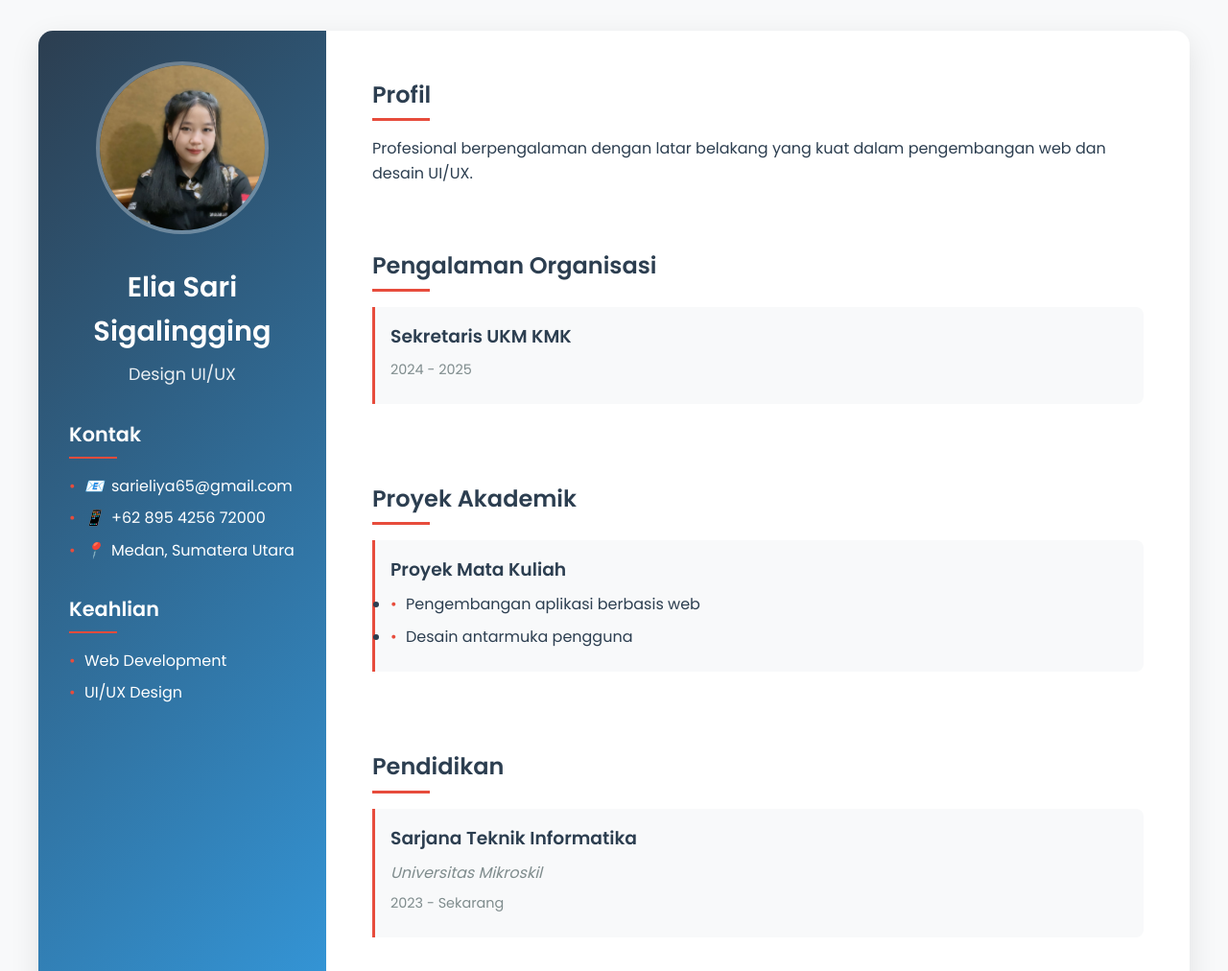
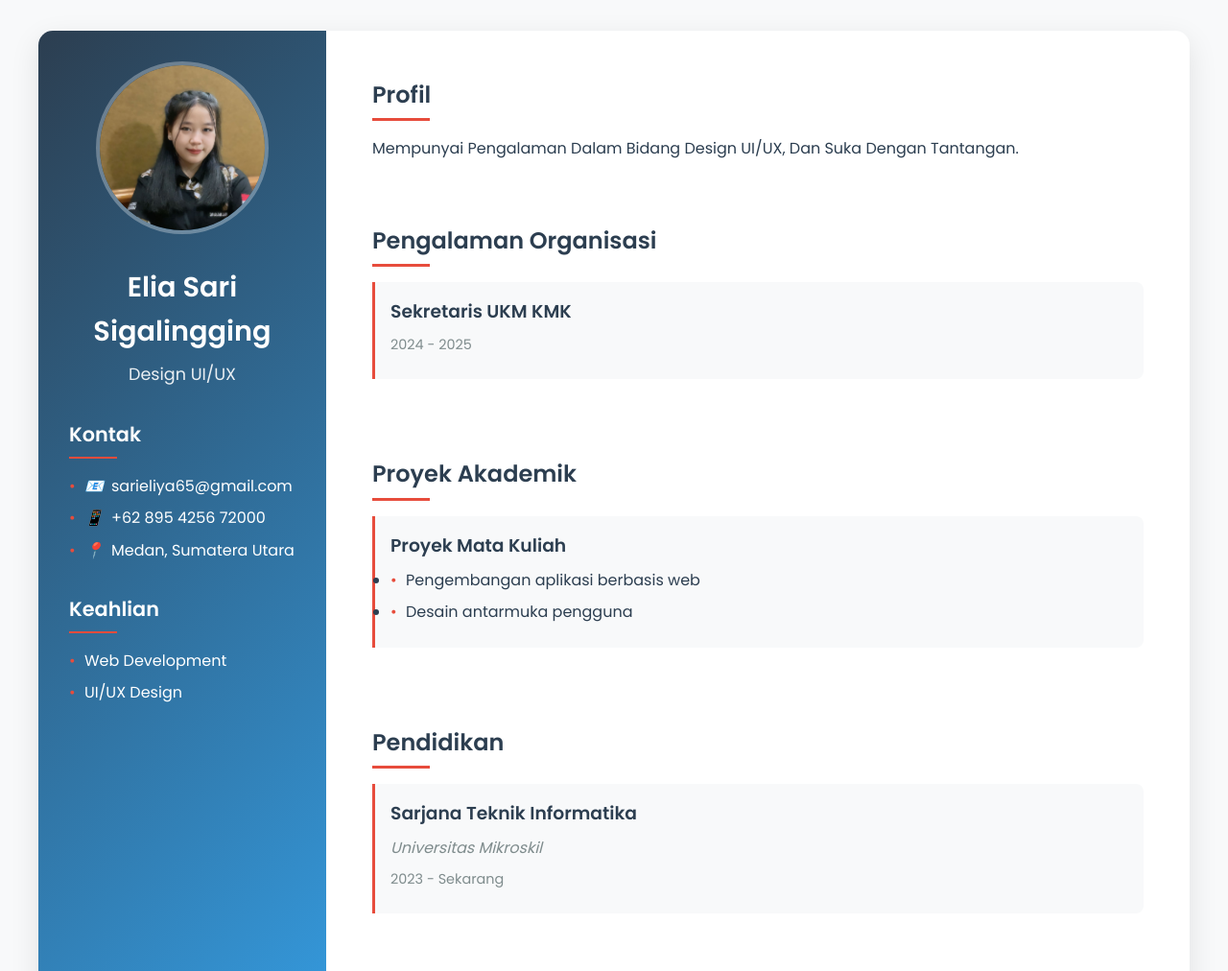
Before and after one commit to ElliaaSoell/GEGEELL, a plain HTML site: page elia/index.html in a window 1280 px wide. Shown: the top 1012 px of the page at 96% size. Drawn offline with Linux system fonts and the light colour scheme.

Commit message:
Update Data HTML

```diff
--- a/elia/index.html
+++ b/elia/index.html
@@ -39,7 +39,7 @@
         <main class="main-content">
             <section class="profile">
                 <h2>Profil</h2>
-                <p>Profesional berpengalaman dengan latar belakang yang kuat dalam pengembangan web dan desain UI/UX.</p>
+                <p>Mempunyai Pengalaman Dalam Bidang Design UI/UX, Dan Suka Dengan Tantangan.</p>
             </section>
 
             <section class="experience">
```
